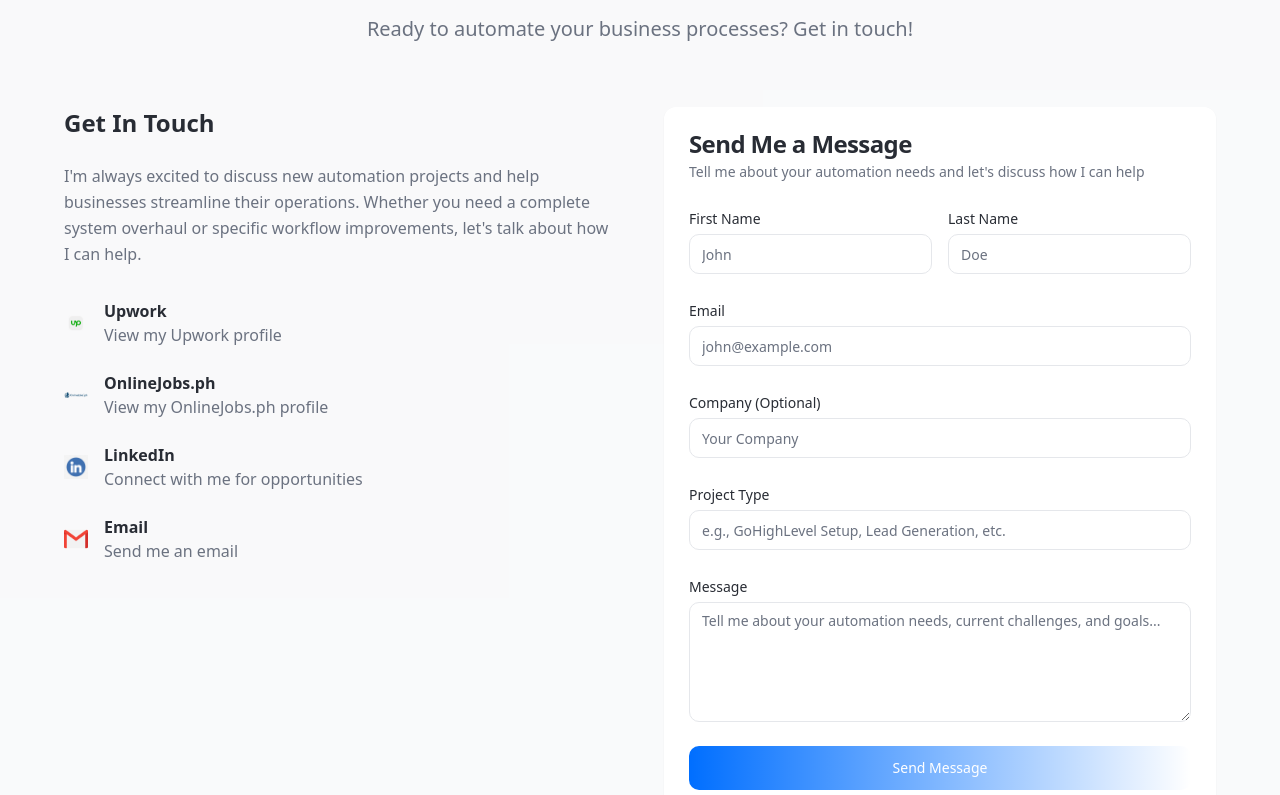
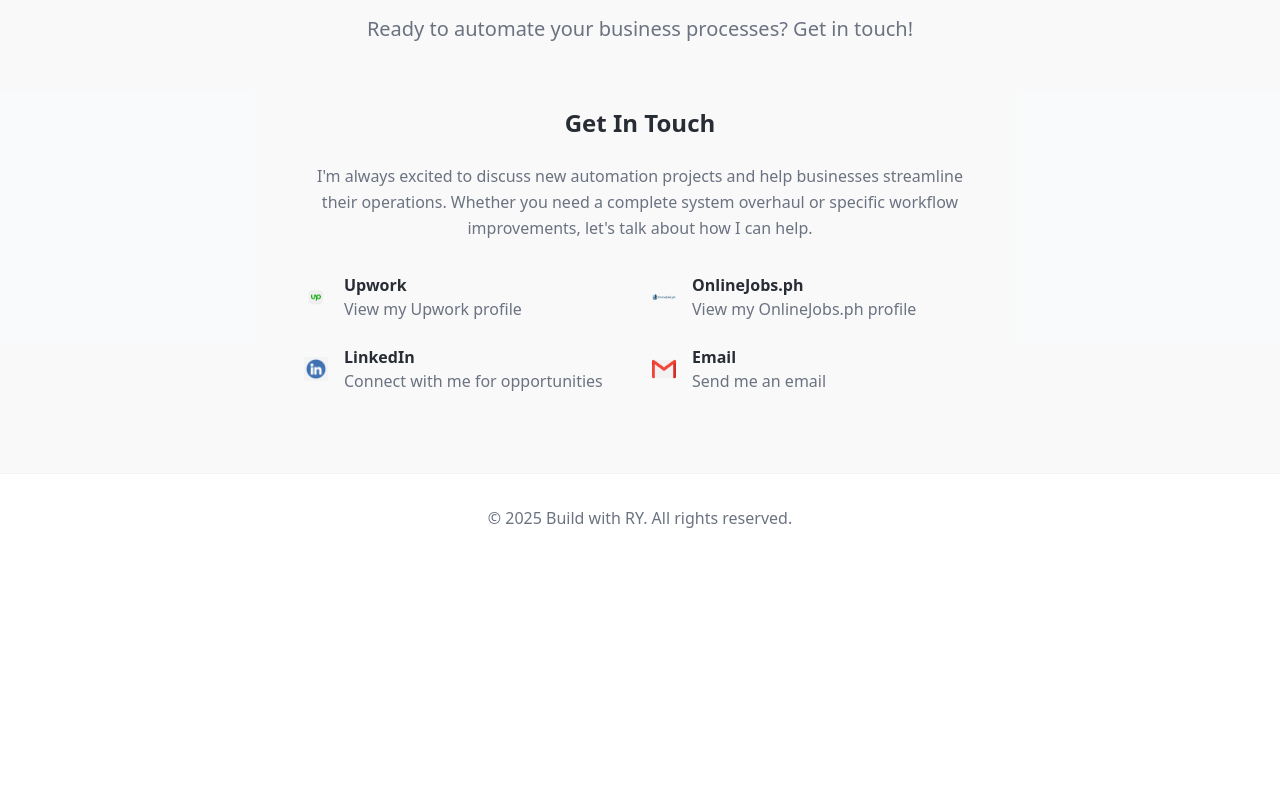
Before and after one commit to buildwithry-art/portfolio-site, a React (Vite) app: page / in a window 1280 px wide. Shown: the part 7785-8580 px from the top of the page. After the commit the page ends 8347 px from the top, so only its background shows below. Built offline with nearby package versions, Linux system fonts and the light colour scheme.

Commit message:
Refactor contact section

```diff
--- a/src/components/portfolio/Contact.tsx
+++ b/src/components/portfolio/Contact.tsx
@@ -18,9 +18,8 @@ const Contact = () => {
           </p>
         </div>
 
-        <div className="grid grid-cols-1 lg:grid-cols-2 gap-12">
-          {/* Contact Information */}
-          <div className="space-y-8">
+        <div className="flex justify-center">
+          <div className="max-w-2xl text-center space-y-8">
             <div>
               <h3 className="text-2xl font-bold mb-6">Get In Touch</h3>
               <p className="text-muted-foreground leading-relaxed mb-8">
@@ -30,15 +29,15 @@ const Contact = () => {
               </p>
             </div>
 
-            <div className="space-y-6">
+            <div className="grid grid-cols-1 sm:grid-cols-2 gap-6">
               <a
                 href="https://www.upwork.com/freelancers/~018dab48b65b2c0233"
                 target="_blank"
                 rel="noopener noreferrer"
-                className="flex items-center gap-4 hover:opacity-80 transition-opacity"
+                className="flex items-center gap-4 hover:opacity-80 transition-opacity justify-center sm:justify-start"
               >
                 <img src="/lovable-uploads/9f747b14-dd4b-4a75-a1c1-86eb6e38c503.png" alt="Upwork" className="h-6 w-6 object-contain" />
-                <div>
+                <div className="text-left">
                   <div className="font-semibold">Upwork</div>
                   <div className="text-muted-foreground">View my Upwork profile</div>
                 </div>
@@ -48,10 +47,10 @@ const Contact = () => {
                 href="https://www.onlinejobs.ph/jobseekers/info/1611430"
                 target="_blank"
                 rel="noopener noreferrer"
-                className="flex items-center gap-4 hover:opacity-80 transition-opacity"
+                className="flex items-center gap-4 hover:opacity-80 transition-opacity justify-center sm:justify-start"
               >
                 <img src="/lovable-uploads/aaf7be47-a9c5-4bf6-9986-5f137ce5cfb4.png" alt="OnlineJobs.ph" className="h-6 w-6 object-contain" />
-                <div>
+                <div className="text-left">
                   <div className="font-semibold">OnlineJobs.ph</div>
                   <div className="text-muted-foreground">View my OnlineJobs.ph profile</div>
                 </div>
@@ -61,10 +60,10 @@ const Contact = () => {
                 href="https://www.linkedin.com/in/adrianryan-/"
                 target="_blank"
                 rel="noopener noreferrer"
-                className="flex items-center gap-4 hover:opacity-80 transition-opacity"
+                className="flex items-center gap-4 hover:opacity-80 transition-opacity justify-center sm:justify-start"
               >
                 <img src="/lovable-uploads/034df8e8-1c76-419e-9cc9-373df97b9259.png" alt="LinkedIn" className="h-6 w-6 object-contain" />
-                <div>
+                <div className="text-left">
                   <div className="font-semibold">LinkedIn</div>
                   <div className="text-muted-foreground">Connect with me for opportunities</div>
                 </div>
@@ -72,66 +71,16 @@ const Contact = () => {
 
               <a
                 href="mailto:adrian@buildwithry.com"
-                className="flex items-center gap-4 hover:opacity-80 transition-opacity"
+                className="flex items-center gap-4 hover:opacity-80 transition-opacity justify-center sm:justify-start"
               >
                 <img src="/lovable-uploads/adcf350d-7554-4ebd-a80b-8287232b45ea.png" alt="Gmail" className="h-6 w-6 object-contain" />
-                <div>
+                <div className="text-left">
                   <div className="font-semibold">Email</div>
                   <div className="text-muted-foreground">Send me an email</div>
                 </div>
               </a>
             </div>
           </div>
-
-          {/* Contact Form */}
-          <Card className="glass">
-            <CardHeader>
-              <CardTitle>Send Me a Message</CardTitle>
-              <CardDescription>
-                Tell me about your automation needs and let's discuss how I can help
-              </CardDescription>
-            </CardHeader>
-            <CardContent className="space-y-6">
-              <div className="grid grid-cols-1 md:grid-cols-2 gap-4">
-                <div>
-                  <Label htmlFor="firstName">First Name</Label>
-                  <Input id="firstName" placeholder="John" className="mt-1" />
-                </div>
-                <div>
-                  <Label htmlFor="lastName">Last Name</Label>
-                  <Input id="lastName" placeholder="Doe" className="mt-1" />
-                </div>
-              </div>
-
-              <div>
-                <Label htmlFor="email">Email</Label>
-                <Input id="email" type="email" placeholder="john@example.com" className="mt-1" />
-              </div>
-
-              <div>
-                <Label htmlFor="company">Company (Optional)</Label>
-                <Input id="company" placeholder="Your Company" className="mt-1" />
-              </div>
-
-              <div>
-                <Label htmlFor="project">Project Type</Label>
-                <Input id="project" placeholder="e.g., GoHighLevel Setup, Lead Generation, etc." className="mt-1" />
-              </div>
-
-              <div>
-                <Label htmlFor="message">Message</Label>
-                <Textarea
-                  id="message"
-                  placeholder="Tell me about your automation needs, current challenges, and goals..."
-                  className="mt-1 min-h-[120px]"
-                />
-              </div>
-
-              <Button variant="gradient" size="lg" className="w-full">
-                Send Message
-              </Button>
-            </CardContent>
-          </Card>
         </div>
       </div>
     </section>
```
Also changed, not shown: 1 other file (tests, documents, lock files or other folders).
